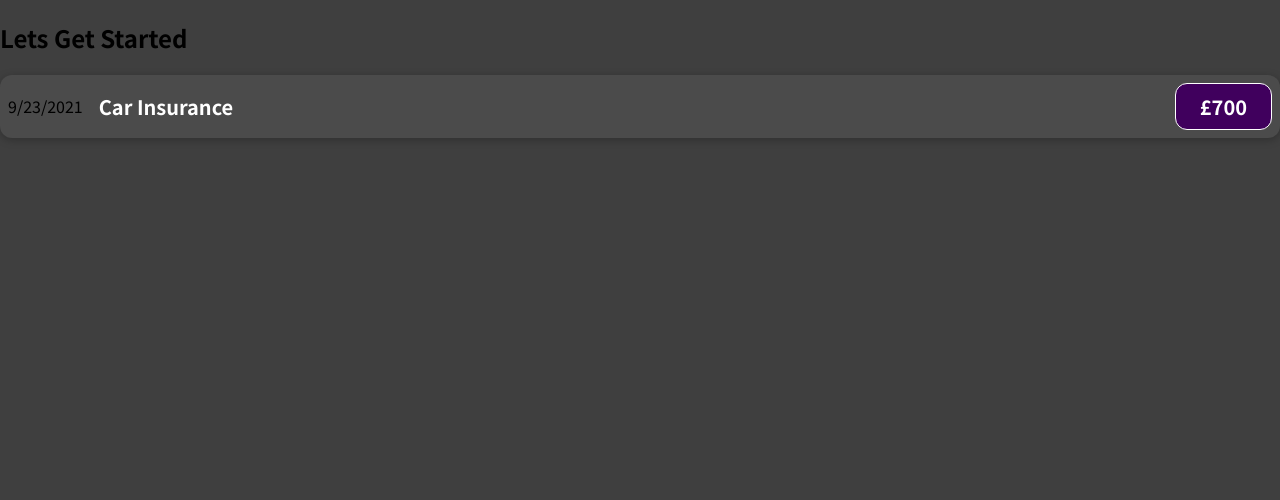
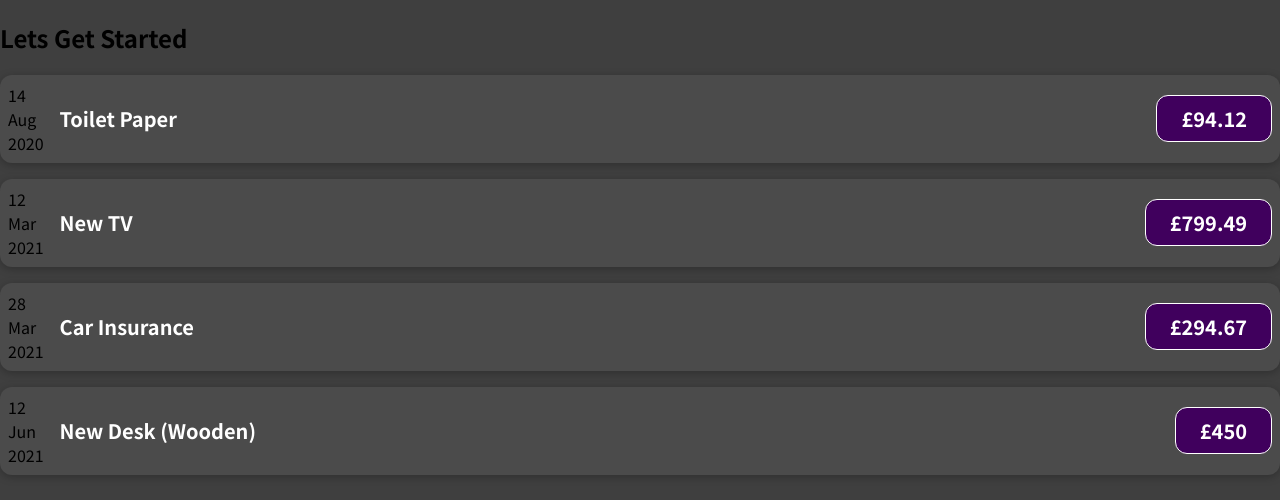
Before and after one commit to JakePascoe/reactlearning, a JavaScript app: page / in a window 1280 px wide. Shown: the top 500 px of the page. Built offline with nearby package versions, Linux system fonts and the light colour scheme.

Commit message:
add Json for dates, title, and amount

```diff
--- a/package.json
+++ b/package.json
@@ -8,7 +8,7 @@
     "@testing-library/user-event": "^12.8.3",
     "react": "^17.0.2",
     "react-dom": "^17.0.2",
-    "react-scripts": "4.0.3",
+    "react-scripts": "^4.0.3",
     "web-vitals": "^1.1.2"
   },
   "scripts": {
--- a/src/App.js
+++ b/src/App.js
@@ -2,10 +2,50 @@
 import TopBar from "./comp/TopBar";
 
 function App() {
+  const expenses = [
+    {
+      id: "e1",
+      title: "Toilet Paper",
+      amount: 94.12,
+      date: new Date(2020, 7, 14),
+    },
+    { id: "e2", title: "New TV", amount: 799.49, date: new Date(2021, 2, 12) },
+    {
+      id: "e3",
+      title: "Car Insurance",
+      amount: 294.67,
+      date: new Date(2021, 2, 28),
+    },
+    {
+      id: "e4",
+      title: "New Desk (Wooden)",
+      amount: 450,
+      date: new Date(2021, 5, 12),
+    },
+  ];
   return (
     <div>
       <h2>Lets Get Started</h2>
-      <ExpenseItem amount={700} />
+      <ExpenseItem
+        title={expenses[0].title}
+        date={expenses[0].date}
+        amount={expenses[0].amount}
+      />
+      <ExpenseItem
+        title={expenses[1].title}
+        date={expenses[1].date}
+        amount={expenses[1].amount}
+      />
+      <ExpenseItem
+        title={expenses[2].title}
+        date={expenses[2].date}
+        amount={expenses[2].amount}
+      />
+      <ExpenseItem
+        title={expenses[3].title}
+        date={expenses[3].date}
+        amount={expenses[3].amount}
+      />
     </div>
   );
 }
--- a/src/comp/ExpenseItem.js
+++ b/src/comp/ExpenseItem.js
@@ -1,15 +1,19 @@
 import "./ExpenseItem.css";
 
 function ExpenseItem(props) {
-  const expenseDate = new Date().toLocaleDateString();
-  const expenseTitle = "Car Insurance";
-  const expenseAmout = props.amount;
+  const day = props.date.toLocaleString("en-GB", { day: "numeric" });
+  const month = props.date.toLocaleString("en-GB", { month: "short" });
+  const year = props.date.getFullYear();
   return (
     <div className="expense-item">
-      <div>{expenseDate}</div>
+      <div>
+        <div>{day}</div>
+        <div>{month}</div>
+        <div>{year}</div>
+      </div>
       <div className="expense-item__description">
-        <h2>{expenseTitle}</h2>
-        <div className="expense-item__price">£{expenseAmout}</div>
+        <h2>{props.title}</h2>
+        <div className="expense-item__price">£{props.amount}</div>
       </div>
     </div>
   );
```
Also changed, not shown: 2 other files (tests, documents, lock files or other folders).
